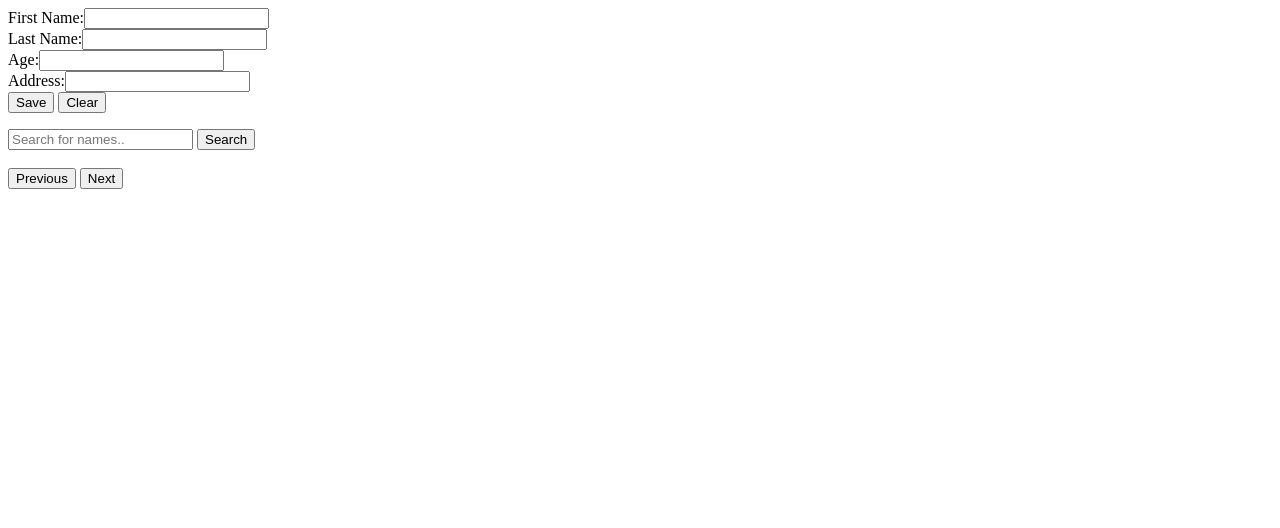
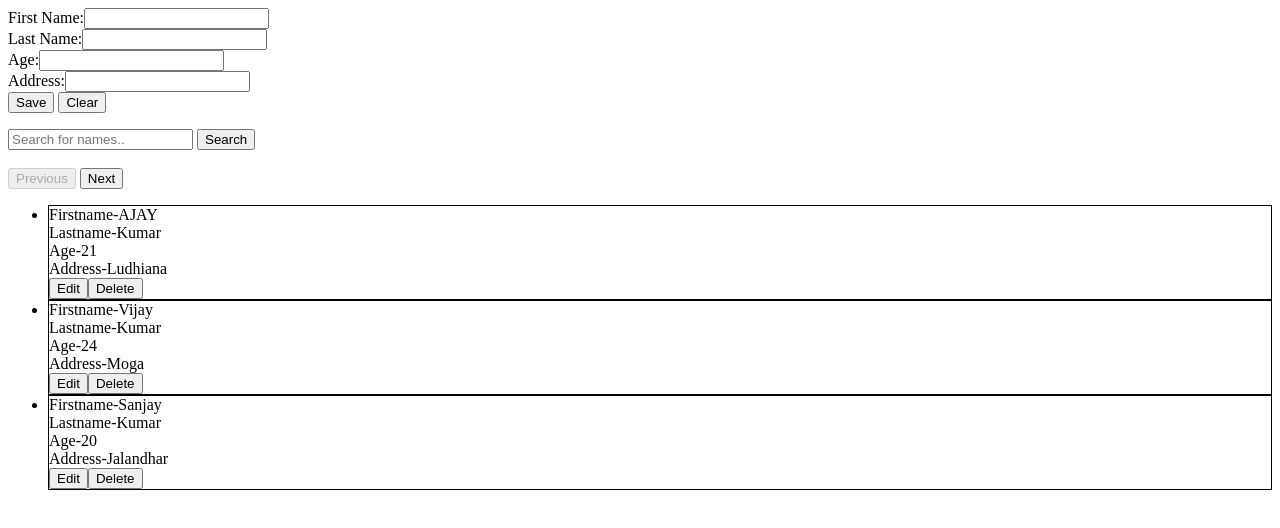
Before and after one commit to nikhil-logiciel/Javascript-Task, a plain HTML site: page index.html in a window 1280 px wide. Drawn offline with Linux system fonts and the light colour scheme.

Commit message:
Assignment Task
Here, I have updated pagination to the List Items Today.

```diff
--- a/index.html
+++ b/index.html
@@ -18,9 +18,9 @@
       title="Type in a name"
     />
     <button onClick="searchInput()">Search</button><br /><br />
-    <button onClick="previousPage()">Previous</button>
+    <button id="previous" onClick="previousPage()">Previous</button>
     <span id="page"></span>
-    <button onClick="nextPage()">Next</button>
+    <button id="next" onClick="nextPage()">Next</button>
     <ul id="list"></ul>
     <script src="index.js"></script>
   </body>
--- a/index.js
+++ b/index.js
@@ -80,9 +80,8 @@ function loadList() {
 
   var begin = (page - 1) * perPage;
   var end = begin + perPage;
-
-  pageList = list.slice(begin, end);
-
+  listrender = value.slice(begin, end);
+  document.getElementById("list").innerHTML = null;
   listrender.forEach((item) => {
     var newElement = document.createElement("li");
     newElement.setAttribute("style", "border:1px solid");
@@ -116,6 +115,7 @@ function loadList() {
     newElement.appendChild(deletebutton);
     document.getElementById("list").appendChild(newElement);
   });
+  check();
 }
 
 // Add function for Input Data to List Item.
@@ -247,19 +247,7 @@ function previousPage() {
   page -= 1;
   loadList();
 }
-// function loadList() {
-// var begin = (currentPage - 1) * numberPerPage;
-// var end = begin + numberPerPage;
-
-// pageList = list.slice(begin, end);
-//   console.log("hello");
-//   drawList(); // draws out our data
-//   check(); // determines the states of the pagination buttons
-// }
-
-// function check() {
-//   document.getElementById("next").disabled =
-//     currentPage == numberOfPages ? true : false;
-//   document.getElementById("previous").disabled =
-//     currentPage == 1 ? true : false;
-// }
+function check() {
+  document.getElementById("previous").disabled = page == 1 ? true : false;
+  document.getElementById("next").disabled = page == perPage ? true : false;
+}
```
